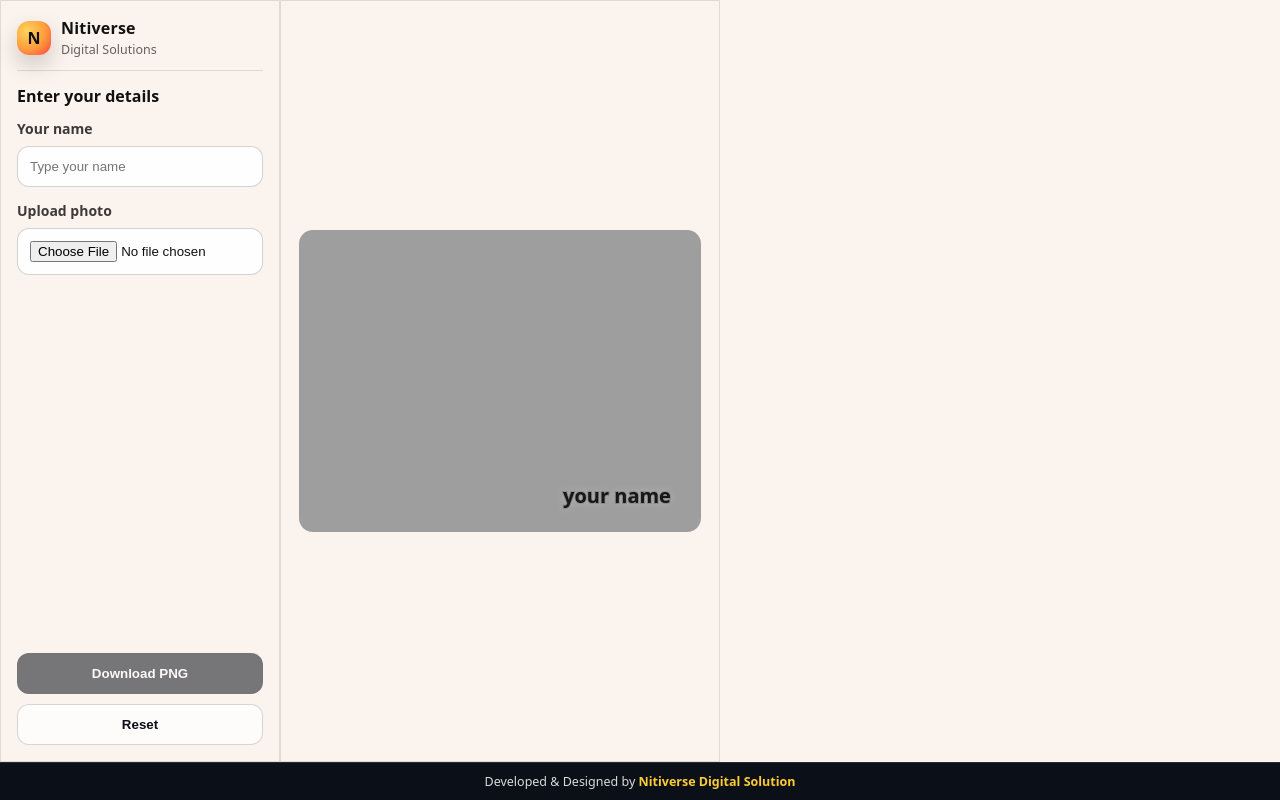
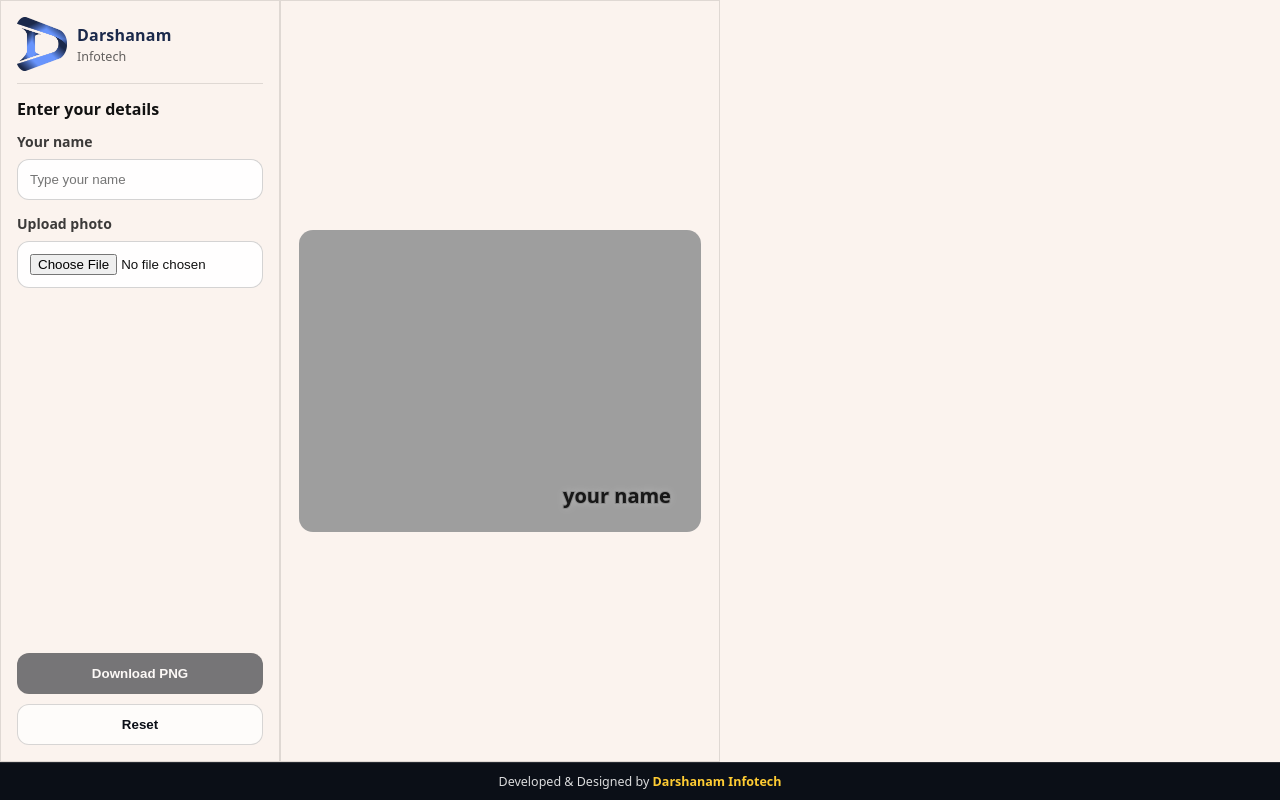
Before and after one commit to jemishpatoliya/crad, a website: page index.html in a window 1280 px wide. Drawn offline with Linux system fonts and the light colour scheme.

```diff
--- a/index.html
+++ b/index.html
@@ -11,10 +11,13 @@
       <main class="grid grid3">
         <section class="panel sidebar" aria-label="Controls">
           <div class="brand">
-            <div class="brandMark" aria-hidden="true">N</div>
+            <div class="brandMark">
+  <img src="LOGO.png" alt="Logo">
+</div>
+
             <div class="brandText">
-              <div class="brandName">Nitiverse</div>
-              <div class="brandSub">Digital Solutions</div>
+              <div class="brandName">Darshanam</div>
+              <div class="brandSub">Infotech</div>
             </div>
           </div>
 
@@ -53,7 +56,7 @@
       </main>
 
       <footer class="bottomBar" aria-label="Footer">
-        <span>Developed &amp; Designed by <strong>Nitiverse Digital Solution</strong></span>
+        <span>Developed &amp; Designed by <strong>Darshanam Infotech</strong></span>
       </footer>
     </div>
 
--- a/style.css
+++ b/style.css
@@ -106,21 +106,11 @@
   margin-bottom: 14px;
 }
 
-.brandMark {
-  width: 34px;
-  height: 34px;
-  border-radius: 12px;
-  display: grid;
-  place-items: center;
-  font-weight: 900;
-  color: #111;
-  background: radial-gradient(circle at 30% 30%, #ffd45b, #ff9b3d 55%, #ff3d3d);
-  box-shadow: 0 10px 22px rgba(0, 0, 0, 0.18);
-}
 
 .brandName {
   font-weight: 850;
   letter-spacing: 0.2px;
+  color: #1B294B;
 }
 
 .brandSub {
@@ -342,6 +332,12 @@
   justify-content: center !important;
   padding: 18px !important;
 }
+.brandMark img {
+  width: 50px;   /* change size */
+  height: auto;
+  display: block;
+}
+
 
 .panel.stage.preview .canvasWrap {
   width: min(560px, 100%) !important;
```
Also changed, not shown: LOGO.png (added).
